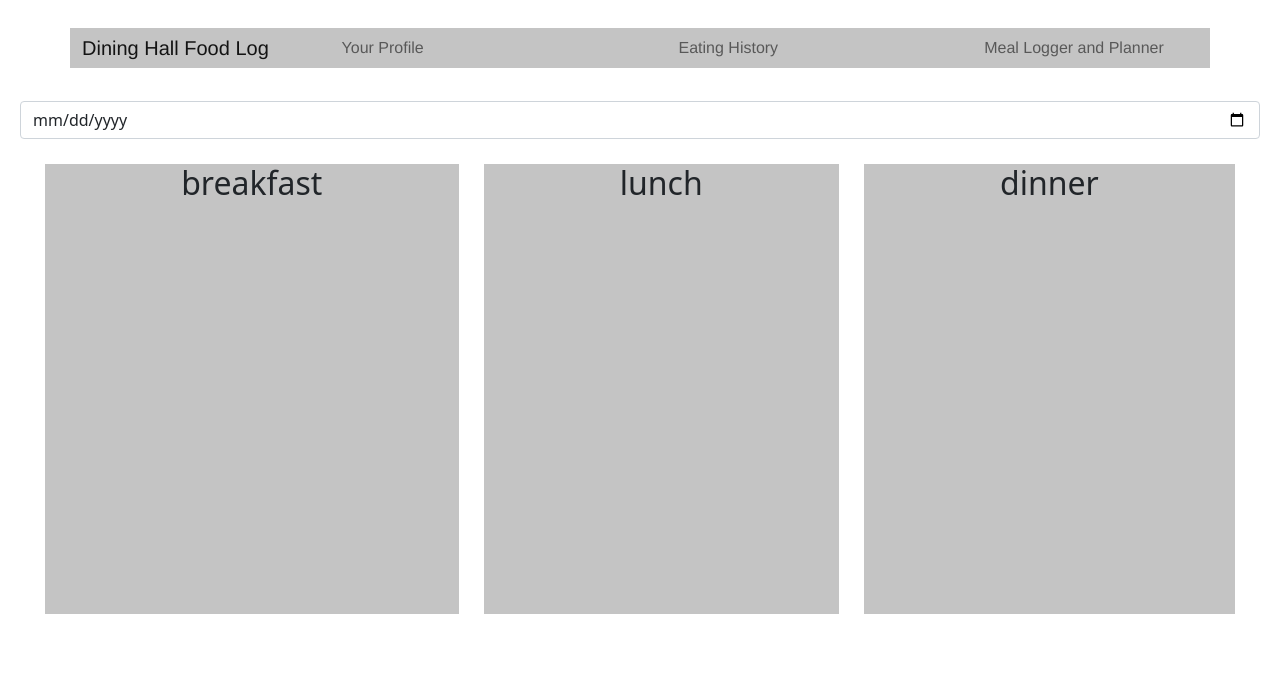
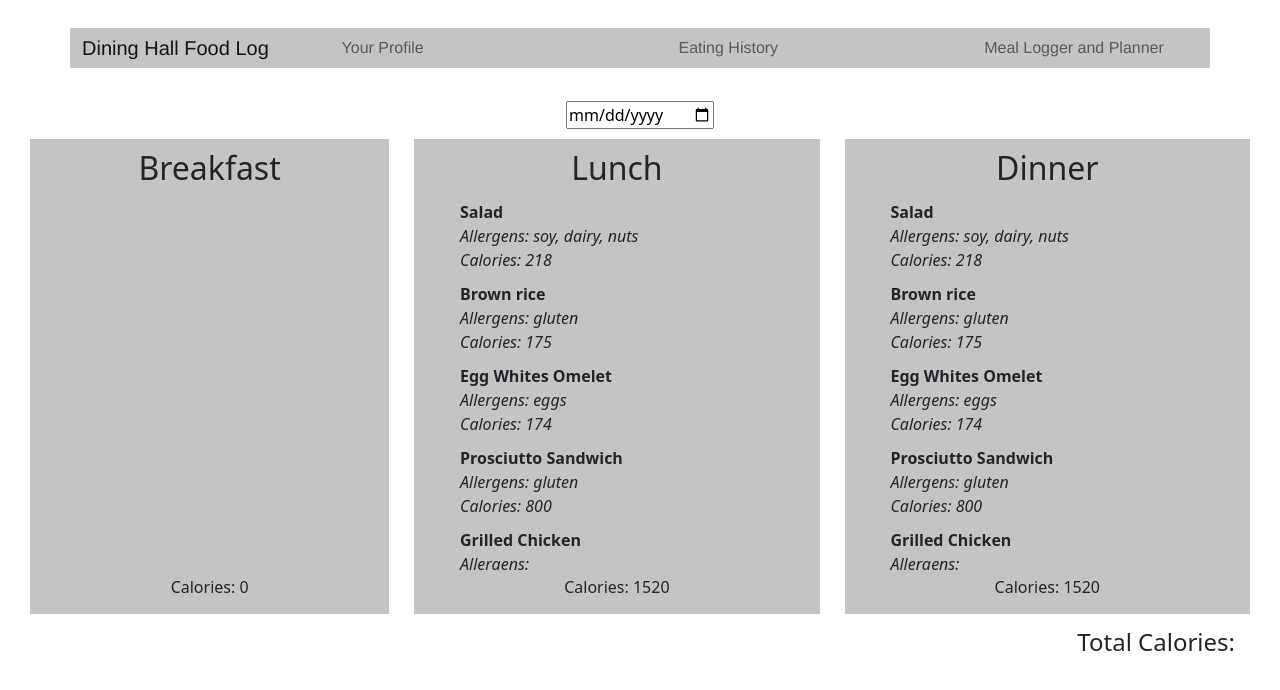
Before and after one commit to whuang37/ucla-dining-scrape, a React (Create React App) app in the folder dining-log/: page /history in a window 1280 px wide. Shown: the top 690 px of the page. Built offline with nearby package versions, Linux system fonts and the light colour scheme.

Commit message:
Edited History page
Added calorie count for each meal, scrollable list of foods for each meal, and total calorie count for the day. Fixed formatting as well.

```diff
--- a/dining-log/src/components/History/History.js
+++ b/dining-log/src/components/History/History.js
@@ -2,31 +2,107 @@ import React, { useState } from "react";
 import styled from "styled-components";
 import NavBar from "../navbar"
 import MealHistory from "./MealHistory";
-import Form from "react-bootstrap/Form";
+
+const DateDiv = styled.div`
+    display: grid;
+    place-items: center;
+`;
 
 const HistoryDiv = styled.div`
-  display: grid;
-  grid-template-columns: auto auto auto;
-  min-height: 500px;
-  padding: 25px;
-  grid-gap: 25px;
+    display: grid;
+    grid-template-columns: auto auto auto;
+    padding: 10px;
+    grid-gap: 25px;
+`;
+
+const CalorieDiv = styled.div`
+    display: grid;
+    place-items: end;
+    padding-right: 25px;
+    font-size: 24px;
 `;
 
 export default function History() {
     const [date, setDate] = useState()
     const [foodList, setFoodList] = useState()
-    /* get object from backend using date*/
+    const [totalCalories, setTotalCalories] = useState()
+    let breakfast = []
+    let lunch = [
+        {
+            "name": "Salad",
+            "allergens": "soy, dairy, nuts",
+            "calories": 218
+        },
+        {
+            "name": "Brown rice",
+            "allergens": "gluten",
+            "calories": 175
+        },
+        {
+            "name": "Egg Whites Omelet",
+            "allergens": "eggs",
+            "calories": 174
+        },
+        {
+            "name": "Prosciutto Sandwich",
+            "allergens": "gluten",
+            "calories": 800
+        },
+        {
+            "name": "Grilled Chicken",
+            "calories": 112
+        },
+        {
+            "name": "Blueberry Topping",
+            "calories": 41
+        }
+    ]
+    let dinner = [
+    {
+        "name": "Salad",
+        "allergens": "soy, dairy, nuts",
+        "calories": 218
+    },
+    {
+        "name": "Brown rice",
+        "allergens": "gluten",
+        "calories": 175
+    },
+    {
+        "name": "Egg Whites Omelet",
+        "allergens": "eggs",
+        "calories": 174
+    },
+    {
+        "name": "Prosciutto Sandwich",
+        "allergens": "gluten",
+        "calories": 800
+    },
+    {
+        "name": "Grilled Chicken",
+        "calories": 112
+    },
+    {
+        "name": "Blueberry Topping",
+        "calories": 41
+    }
+]
+    /* get object from backend using user and date (in form yyyy-mm-dd) and set as foodList */
+    /* pass foodList[breakfast], foodList[lunch], and foodList[dinner] as display to MealHistory */
 
     return (
         <div>
             <NavBar/>
             <div>
-                <Form.Control type="date" name="date"/>
+                <DateDiv>
+                    <input type="date" onChange={e => setDate(e.target.value)}/>
+                </DateDiv>
                 <HistoryDiv>
-                    <MealHistory meal = "breakfast"/>
-                    <MealHistory meal = "lunch"/>
-                    <MealHistory meal = "dinner"/>
+                    <MealHistory meal = "Breakfast" display = {breakfast}/>
+                    <MealHistory meal = "Lunch" display = {lunch}/>
+                    <MealHistory meal = "Dinner" display = {dinner}/>
                 </HistoryDiv>
+                <CalorieDiv>Total Calories: {totalCalories}</CalorieDiv>
             </div>
         </div>
     )
--- /dev/null
+++ b/dining-log/src/components/History/HistoryFoodItem.js
@@ -0,0 +1,22 @@
+import React from "react";
+import styled from "styled-components";
+
+const Information = styled.div`
+    margin-left: 8%;
+    text-align: left;
+    padding: 5px;
+`;
+
+export default function HistoryItem(props) {
+    return (
+        <div>
+            <div>
+                <Information>
+                    <div><strong> {props.name} </strong></div>
+                    <div><i> Allergens: {props.allergens} </i></div>
+                    <div><i> Calories: {props.calories} </i></div>
+                </Information>
+            </div>
+        </div>
+    )
+}
--- a/dining-log/src/components/History/MealHistory.js
+++ b/dining-log/src/components/History/MealHistory.js
@@ -1,18 +1,56 @@
 import React, { useState } from "react";
 import styled from "styled-components";
+import HistoryItem from "./HistoryFoodItem";
 
 const MealDiv = styled.div`
     background-color: #C4C4C4;
     text-align: center;
+    height: 475px;
+    padding: 10px;
+`;
+
+const FoodListDiv = styled.div`
+    background-color: #C4C4C4;
+    text-align: center;
+    height: 375px;
+    overflow: scroll;
+`;
+
+const CalorieDiv = styled.div`
+    display: grid;
+    place-items: center;
+    padding: 5px;
 `;
 
 export default function MealHistory(props) {
-    const [calories, setCalories] = useState()
+    let calories = 0;
+
+    const foodList = props.display.map(function(foods){
+        let allergens;
+        if (foods.allergens === undefined)
+            allergens = []
+        else if (typeof foods.allergens === "string")
+            allergens = foods.allergens
+        else
+        {
+            allergens = Object.values(foods.allergens)
+            allergens = allergens.join(", ")
+        }
+
+        calories += foods.calories
+
+        return <div>
+            <HistoryItem name={foods.name} allergens={allergens} calories={foods.calories}/>
+        </div>;
+    })
 
     return(
         <MealDiv>
             <h2>{props.meal}</h2>
-
+            <FoodListDiv>
+                {foodList}
+            </FoodListDiv>
+            <CalorieDiv>Calories: {calories}</CalorieDiv>
         </MealDiv>
     );
 }
```
